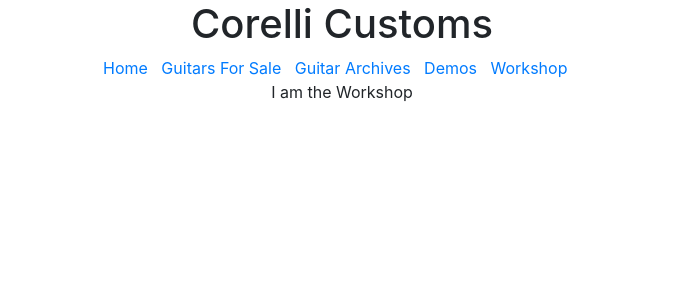
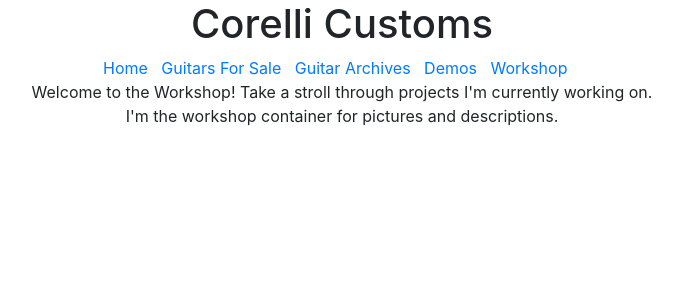
Before and after one commit to JoeyP0ckets/Corelli-Customs, a React (Create React App) app: page /Workshop in a window 1280 px wide. Shown: the top 300 px of the page, without its empty margins (298-980 px from the left). Built offline with nearby package versions, Linux system fonts and the light colour scheme.

Commit message:
added to workshop

```diff
--- a/src/components/GuitarDetailsContainer.js
+++ b/src/components/GuitarDetailsContainer.js
@@ -1,7 +1,6 @@
 import React from 'react'
 
 const GuitarDetailsContainer = (props) => {
-  console.log(props)
   return (
     <div className="details-container">
       <h1>Description: {props.selectedGuitar.description}</h1>
--- a/src/components/Navbar.js
+++ b/src/components/Navbar.js
@@ -1,5 +1,4 @@
 import React from 'react'
-import {Navbar, Nav} from 'react-bootstrap'
 import {
   BrowserRouter as Router,
   Switch,
--- a/src/components/Workshop.js
+++ b/src/components/Workshop.js
@@ -1,9 +1,11 @@
 import React from 'react'
+import WorkshopContainer from './WorkshopContainer'
 
 const Workshop = () => {
   return (
     <div>
-      I am the Workshop
+      Welcome to the Workshop! Take a stroll through projects I'm currently working on.
+      <WorkshopContainer/>
     </div>
   )
 }
--- /dev/null
+++ b/src/components/WorkshopContainer.js
@@ -0,0 +1,12 @@
+import React from "react"
+
+
+const WorkshopContainer = () => {
+  return(
+    <div>
+      I'm the workshop container for pictures and descriptions.
+    </div>
+  )
+}
+
+export default WorkshopContainer
```
